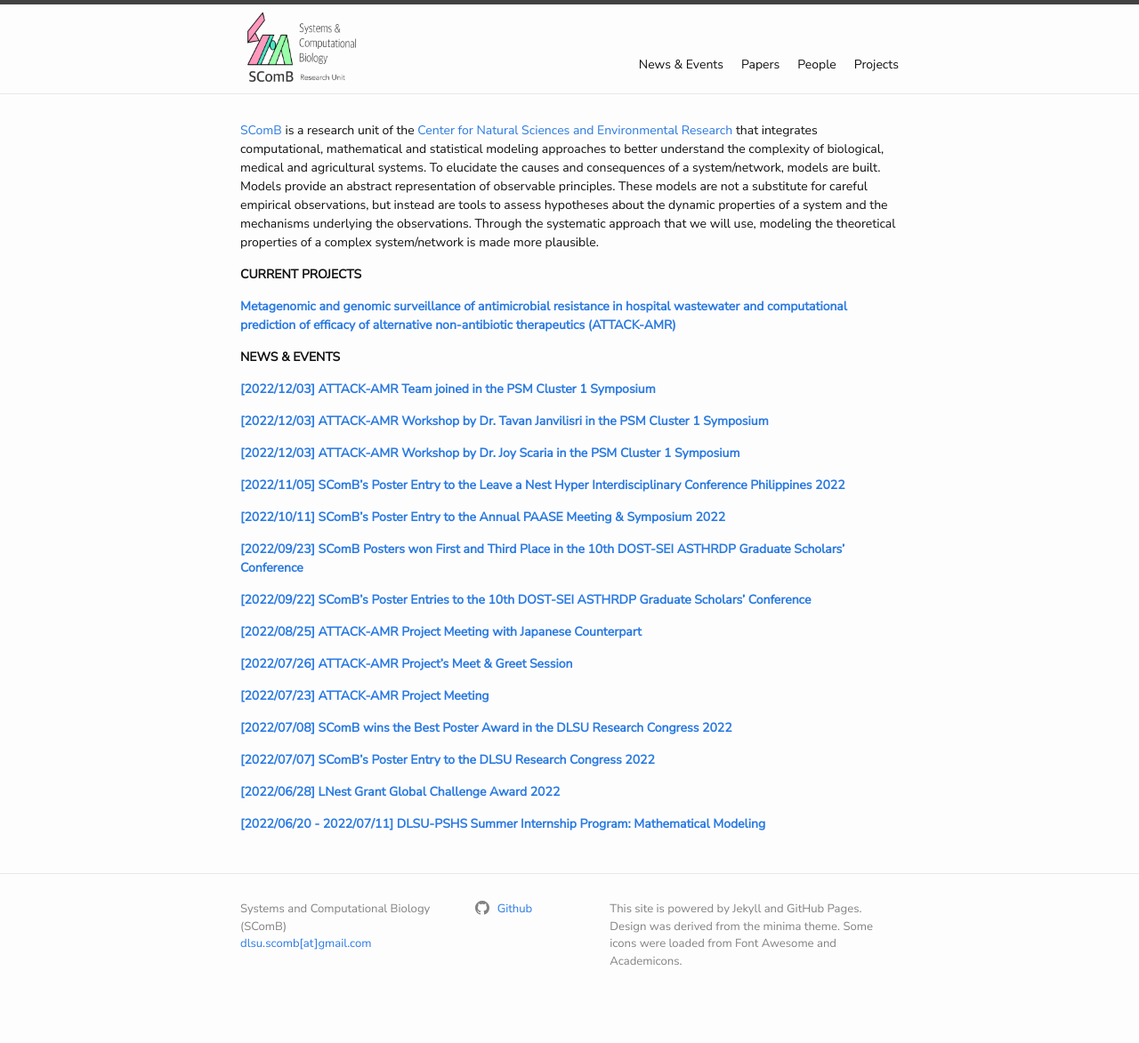
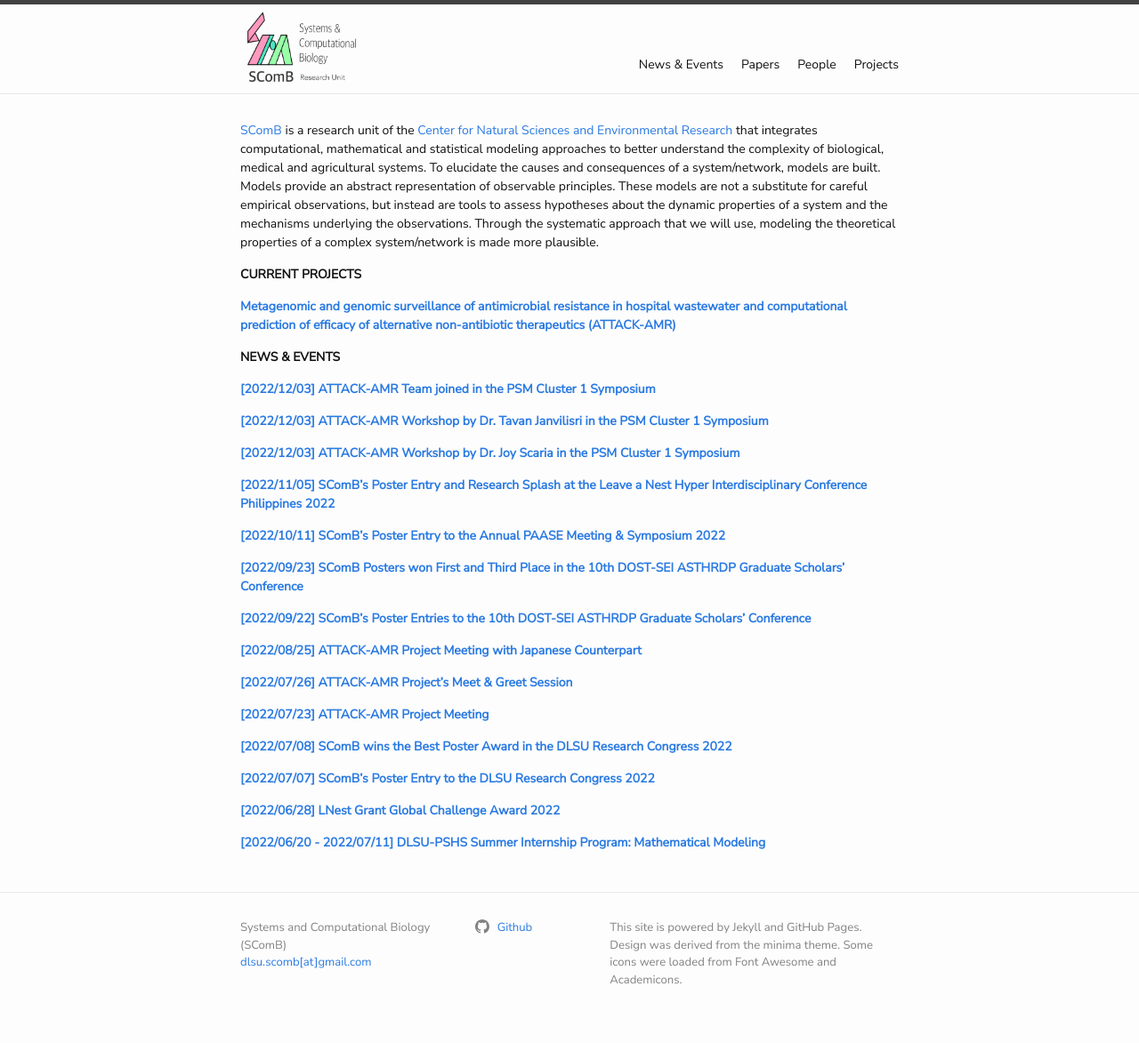
Before and after one commit to dlsu-scomb/dlsu-scomb.github.io, a Jekyll site: the page built from index.md, in a window 1280 px wide. Shown: the whole page at 89% size. Built offline with Jekyll 4.4.1, drawn with Linux system fonts in a browser that asks for light colours; nearby versions of some CDN libraries; a style sheet for code colours, icons or effects is not loaded; before the commit the page ends 1152 px from its top, so only the background shows below that.

Commit message:
Added LNest research splash

```diff
--- a/index.md
+++ b/index.md
@@ -18,7 +18,7 @@ layout: home
 
 [**[2022/12/03] ATTACK-AMR Workshop by Dr. Joy Scaria in the PSM Cluster 1 Symposium**](/events/#psm_joy)
 
-[**[2022/11/05] SComB's Poster Entry to the Leave a Nest Hyper Interdisciplinary Conference Philippines 2022**](/events/#lnest_hicph2022)
+[**[2022/11/05] SComB's Poster Entry and Research Splash at the Leave a Nest Hyper Interdisciplinary Conference Philippines 2022**](/events/#lnest_hicph2022)
 
 [**[2022/10/11] SComB's Poster Entry to the Annual PAASE Meeting & Symposium 2022**](/events/#apams2022)
 
```
Also changed, not shown: events.md (+10 -3 lines), assets/lnest-talk.png (added).
